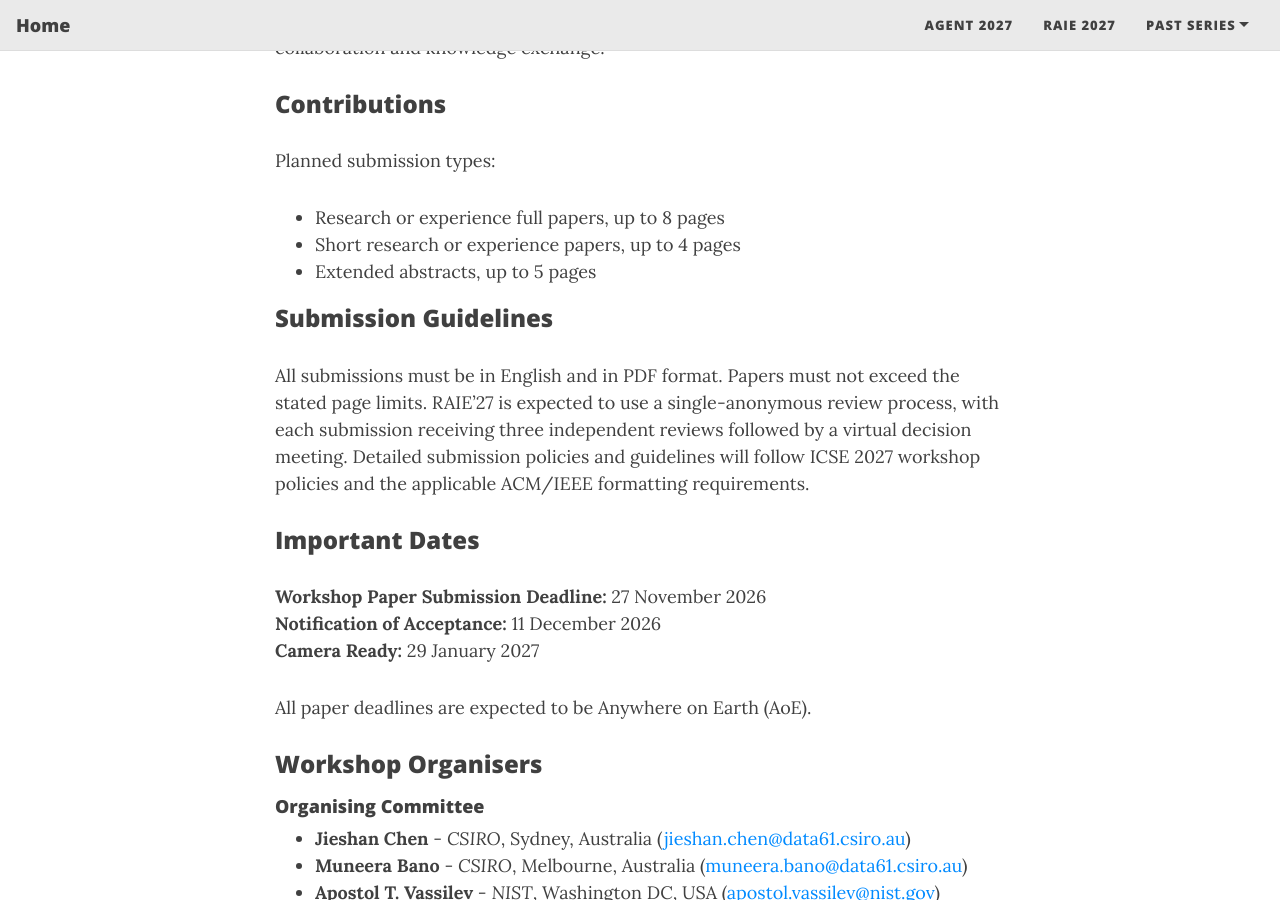
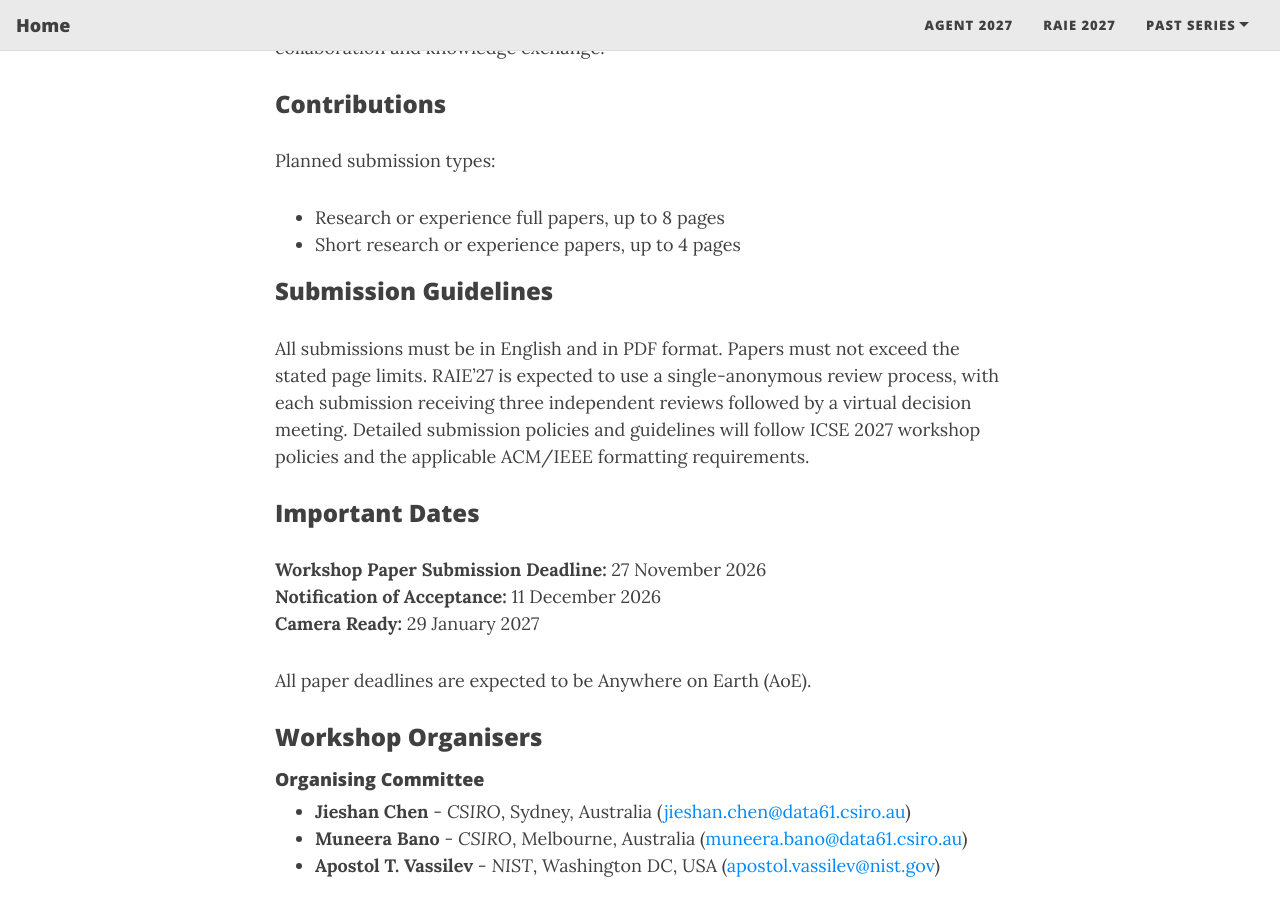
Before and after one commit to RAIEngineering/AIEng-Series, a Jekyll site: the page built from RAIE2027.md, in a window 1280 px wide and 900 px high, scrolled down 3013 px. Built offline with Jekyll 4.4.1, drawn with Linux system fonts in a browser that asks for light colours; nearby versions of some CDN libraries.

Commit message:
Update RAIE2027.md

```diff
--- a/RAIE2027.md
+++ b/RAIE2027.md
@@ -60,7 +60,6 @@ Planned submission types:
 
 - Research or experience full papers, up to 8 pages
 - Short research or experience papers, up to 4 pages
-- Extended abstracts, up to 5 pages
 
 ### Submission Guidelines
 
```
